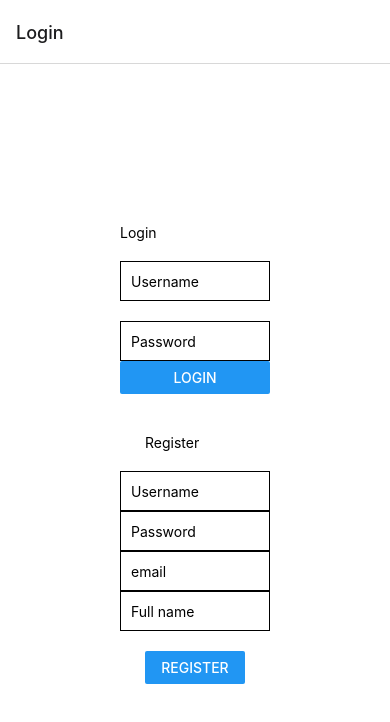
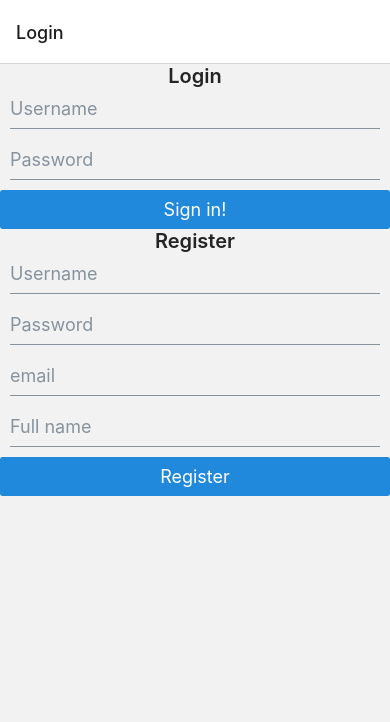
Before and after one commit to jarvilehto/wpms-JJ, a React Native app: screen /Login in a window 390 px wide. Shown: the top 722 px of the page. Built offline with nearby package versions, Linux system fonts and the light colour scheme; no server answers.

Commit message:
part B of week 3, first assignment

```diff
--- a/components/List.js
+++ b/components/List.js
@@ -1,8 +1,8 @@
+import {Image} from '@rneui/base';
 import React from 'react';
-import {FlatList} from 'react-native';
+import {FlatList, Text, View} from 'react-native';
 import ListItem from './ListItem';
 import {useMedia} from '../hooks/ApiHooks';
-import PropTypes from 'prop-types';
 
 const List = ({navigation}) => {
   const {mediaArray} = useMedia();
--- a/components/ListItem.js
+++ b/components/ListItem.js
@@ -2,59 +2,45 @@ import React from 'react';
 import {Text, TouchableOpacity, View} from 'react-native';
 import {Image} from 'react-native';
 import PropTypes from 'prop-types';
-import {useNavigation} from '@react-navigation/native';
+import {Avatar, Divider, Button} from '@rneui/base';
 
-
-const ListItem = ({singleMedia,navigation}) => {
-  //const navigation = useNavigation();
+const ListItem = ({singleMedia, navigation}) => {
   return (
-    <>
-      <TouchableOpacity
-        onPress={() => {
-          navigation.navigate('Single',
-          {
-            filename: singleMedia.thumbnails.w160,
-            title: singleMedia.title,
-          });
-          /* Used with useNavigation Hook
-          navigation.navigate('Single', {
-            filename: singleMedia.thumbnails.w160,
-            title: singleMedia.title,
-          });*/
-        }}
-        style={{
-          flex: 1,
-          flexDirection: 'row',
-          backgroundColor: '#cccccc',
-          marginBottom: 10,
-          marginTop: 0,
-          margin: 'auto',
-          height: 250,
-        }}
-      >
-
-        <Image
-          style={{flex: 1, margin: 10}}
-          source={{
-            uri: `https://media.mw.metropolia.fi/wbma/uploads/${singleMedia.thumbnails.w160}`,
-          }}
-        />
-
-        <View
-          style={{
-            flex: 1,
-            height: 200,
-            padding: 10,
-          }}
-        >
+    <View style={{overflow: 'hidden', maxHeight: 150, overflow: 'hidden'}}>
+      <View style={{margin: 10, display: 'flex', flexDirection: 'row'}}>
+        <View style={{marginRight: 5}}>
+          <Avatar
+            size={100}
+            source={{
+              uri: `https://media.mw.metropolia.fi/wbma/uploads/${singleMedia.thumbnails.w160}`,
+            }}
+          />
+        </View>
+        <View style={{flex: 2, overflow: 'hidden', maxHeight: 100}}>
           <Text style={{fontSize: 20, fontWeight: '500'}}>
             {singleMedia.title}
           </Text>
           <Text>{singleMedia.description}</Text>
         </View>
-
-      </TouchableOpacity>
-    </>
+        <View style={{justifyContent: 'center'}}>
+          <Button
+            title={'View'}
+            buttonStyle={{
+              borderRadius: 8,
+              width: 80,
+            }}
+            onPress={() => {
+              navigation.navigate('Single', {
+                filename: singleMedia.thumbnails.w160,
+                title: singleMedia.title,
+                description: singleMedia.description,
+              });
+            }}
+          />
+        </View>
+      </View>
+      <Divider />
+    </View>
   );
 };
 
--- a/components/LoginForm.js
+++ b/components/LoginForm.js
@@ -1,9 +1,14 @@
 import React, {useContext} from 'react';
-import {Text, View, TextInput, Button, Alert, StyleSheet} from 'react-native';
+import {View} from 'react-native';
 import {useForm, Controller} from 'react-hook-form';
 import {useLogin, userTags} from '../hooks/ApiHooks';
 import AsyncStorage from '@react-native-async-storage/async-storage';
 import {MainContext} from '../context/MainContext';
+import {
+  Button,
+  Input,
+  Text,
+} from '@rneui/base';
 
 const LoginForm = () => {
   const {setUser, isLoggedIn, user, setIsLoggedIn} = useContext(MainContext);
@@ -29,19 +34,19 @@ const LoginForm = () => {
 
   return (
     <View>
-      <View style={{marginBottom: 20, marginTop: 20, width: 100}}>
+      <View style={{display: 'flex'}}>
+        <Text style={{fontSize: 20, alignSelf: 'center', fontWeight:'600'}}>Login</Text>
         <Controller
           control={control}
           rules={{
             required: true,
           }}
           render={({field: {onChange, onBlur, value}}) => (
-            <TextInput
+            <Input
               onBlur={onBlur}
               onChangeText={onChange}
               value={value}
-              style={styles.input}
-              placeholder='Username'
+              placeholder="Username"
             />
           )}
           name="username"
@@ -55,36 +60,20 @@ const LoginForm = () => {
           maxLength: 20,
         }}
         render={({field: {onChange, onBlur, value}}) => (
-          <TextInput
+          <Input
             onBlur={onBlur}
             onChangeText={onChange}
             value={value}
-            style={styles.input}
-            placeholder='Password'
-            autoCapitalize='none'
+            placeholder="Password"
+            autoCapitalize="none"
           />
         )}
         name="password"
       />
 
-      <Button title="Login" onPress={handleSubmit(onSubmit)} />
+      <Button title="Sign in!" onPress={handleSubmit(onSubmit)} />
     </View>
   );
 };
 
-const styles = StyleSheet.create({
-  container: {
-    flex: 1,
-    backgroundColor: '#fff',
-    alignItems: 'center',
-    justifyContent: 'center',
-  },
-  input: {
-    width: 150,
-    height: 40,
-    borderWidth: 1,
-    padding: 10,
-  },
-});
-
 export default LoginForm;
--- a/components/RegisterForm.js
+++ b/components/RegisterForm.js
@@ -1,9 +1,14 @@
 import React, {useContext} from 'react';
-import {Text, View, TextInput, Button, Alert, StyleSheet} from 'react-native';
+import { View,  Alert, StyleSheet} from 'react-native';
 import {useForm, Controller} from 'react-hook-form';
 import {useUser} from '../hooks/ApiHooks';
 import AsyncStorage from '@react-native-async-storage/async-storage';
 import {MainContext} from '../context/MainContext';
+import {
+  Button,
+  Input,
+  Text,
+} from '@rneui/base';
 
 const RegisterForm = () => {
   const {isLoggedIn, setIsLoggedIn} = useContext(MainContext);
@@ -28,18 +33,19 @@ const RegisterForm = () => {
 
   return (
     <View>
-      <View style={{marginBottom: 20, marginTop: 20, width: 100, display:'flex', alignItems:'center'}}>
+      <View style={{display: 'flex'}}>
+      <Text style={{fontSize: 20, alignSelf: 'center', fontWeight:'600'}}>Register</Text>
         <Controller
           control={control}
           rules={{
             required: true,
           }}
           render={({field: {onChange, onBlur, value}}) => (
-            <TextInput
+            <Input
               onBlur={onBlur}
               onChangeText={onChange}
               value={value}
-              style={styles.input}
+
               placeholder='Username'
             />
           )}
@@ -54,11 +60,11 @@ const RegisterForm = () => {
           maxLength: 20,
         }}
         render={({field: {onChange, onBlur, value}}) => (
-          <TextInput
+          <Input
             onBlur={onBlur}
             onChangeText={onChange}
             value={value}
-            style={styles.input}
+
             placeholder='Password'
             autoCapitalize='none'
           />
@@ -74,11 +80,10 @@ const RegisterForm = () => {
             required: true,
           }}
           render={({field: {onChange, onBlur, value}}) => (
-            <TextInput
+            <Input
               onBlur={onBlur}
               onChangeText={onChange}
               value={value}
-              style={styles.input}
               placeholder='email'
               keyboardType='email-address'
               textContentType='emailAddress'
@@ -93,11 +98,10 @@ const RegisterForm = () => {
             required: true,
           }}
           render={({field: {onChange, onBlur, value}}) => (
-            <TextInput
+            <Input
               onBlur={onBlur}
               onChangeText={onChange}
               value={value}
-              style={styles.input}
               placeholder='Full name'
             />
           )}
@@ -108,7 +112,7 @@ const RegisterForm = () => {
     </View>
   );
 };
-
+/*
 const styles = StyleSheet.create({
   container: {
     flex: 1,
@@ -125,5 +129,6 @@ const styles = StyleSheet.create({
     padding: 10,
   },
 });
+*/
 
 export default RegisterForm;
--- a/package.json
+++ b/package.json
@@ -15,6 +15,8 @@
     "@react-navigation/bottom-tabs": "^6.3.3",
     "@react-navigation/native": "^6.0.12",
     "@react-navigation/native-stack": "^6.8.0",
+    "@rneui/base": "^4.0.0-rc.6",
+    "@rneui/themed": "^4.0.0-rc.6",
     "eslint-plugin-react-native": "^4.0.0",
     "expo": "~46.0.9",
     "expo-status-bar": "~1.4.0",
--- a/views/Login.js
+++ b/views/Login.js
@@ -22,30 +22,17 @@ const Login = () => {
   }, []);
 
   return (
-    <View style={styles.container}>
-      <View style={styles.box}>
-        <Text>Login</Text>
+    <View >
+      <View >
         <LoginForm />
       </View>
-      <View style={styles.box}>
-        <Text>Register</Text>
+      <View >
         <RegisterForm />
       </View>
     </View>
   );
 };
 
-const styles = StyleSheet.create({
-  container: {
-    flex: 1,
-    backgroundColor: '#fff',
-    alignItems: 'center',
-    justifyContent: 'center',
-  },
-  box: {
-    margin: 20,
-  },
-});
 
 Login.propTypes = {
   navigation: PropTypes.object,
--- a/views/Profile.js
+++ b/views/Profile.js
@@ -1,32 +1,40 @@
 import React, {useContext} from 'react';
-import {StyleSheet, SafeAreaView, Text, Button, Image} from 'react-native';
+import {StyleSheet, SafeAreaView, Text,  Image, View} from 'react-native';
 import {MainContext} from '../context/MainContext';
 import AsyncStorage from '@react-native-async-storage/async-storage';
 import {userTags} from '../hooks/ApiHooks';
+import {Card, Button, Divider} from '@rneui/base';
 
 // not using props for navigation. Hooks are better. Period.
 const Profile = () => {
   userTags();
-  const {avatar, setAvatar, setUser, isLoggedIn, user, setIsLoggedIn} = useContext(MainContext);
+  const {avatar, setAvatar, setUser, isLoggedIn, user, setIsLoggedIn} =
+    useContext(MainContext);
   console.log('Profile', isLoggedIn);
-  console.log('user',user);
+  console.log('user', user);
   const logout = async () => {
     setIsLoggedIn(false);
     await AsyncStorage.clear();
   };
   return (
-    <SafeAreaView style={styles.container}>
+    <SafeAreaView style={{flex:1, margin:0,}}>
+      <Card>
+        <Card.Title style={{color:'blue'}}>Username: {user.username}</Card.Title>
       <Image
-          style={{ width:200, height:200}}
-          source={{
-            uri: `https://media.mw.metropolia.fi/wbma/uploads/${avatar}`,
-          }}
-        />
+        style={{width: '100%', height: 400}}
+        source={{
+          uri: `https://media.mw.metropolia.fi/wbma/uploads/${avatar}`,
+        }}
+      />
 
       <Text>Username: {user.username}</Text>
       <Text>Email: {user.email}</Text>
       <Text>userID: {user.user_id}</Text>
+      <Divider/>
+      <View>
       <Button title={'Logout'} onPress={logout} />
+      </View>
+      </Card>
     </SafeAreaView>
   );
 };
--- a/views/Single.js
+++ b/views/Single.js
@@ -1,8 +1,29 @@
+
 import React from 'react';
 import {StyleSheet, SafeAreaView, Text, View, Image} from 'react-native';
+import {Card} from '@rneui/base';
+
 
 const Single = ({route}) => {
-  const {filename, title} = route.params;
+  const {filename, title, description} = route.params;
+  return(
+    <View>
+      <Card>
+        <View >
+          <Image
+            style={{width:'100%', height:350}}
+            resizeMode="contain"
+            source={{uri:`https://media.mw.metropolia.fi/wbma/uploads/${filename}` }}
+          />
+        </View>
+        <View style={{display:'flex', alignItems:'flex-start', marginTop:40}}>
+        <Card.Title>{title}</Card.Title>
+        <Text>{description}</Text>
+        </View>
+      </Card>
+    </View>
+  );
+  /*
   return (
     <SafeAreaView style={styles.container}>
       <Image
@@ -17,8 +38,13 @@ const Single = ({route}) => {
       <Text>{title}</Text>
     </SafeAreaView>
   );
+  */
 };
 
+
+
+
+/*
 const styles = StyleSheet.create({
   container: {
     flex: 1,
@@ -28,5 +54,6 @@ const styles = StyleSheet.create({
     paddingTop: 40,
   },
 });
+*/
 
 export default Single;
```
Also changed, not shown: 1 other file (tests, documents, lock files or other folders).
